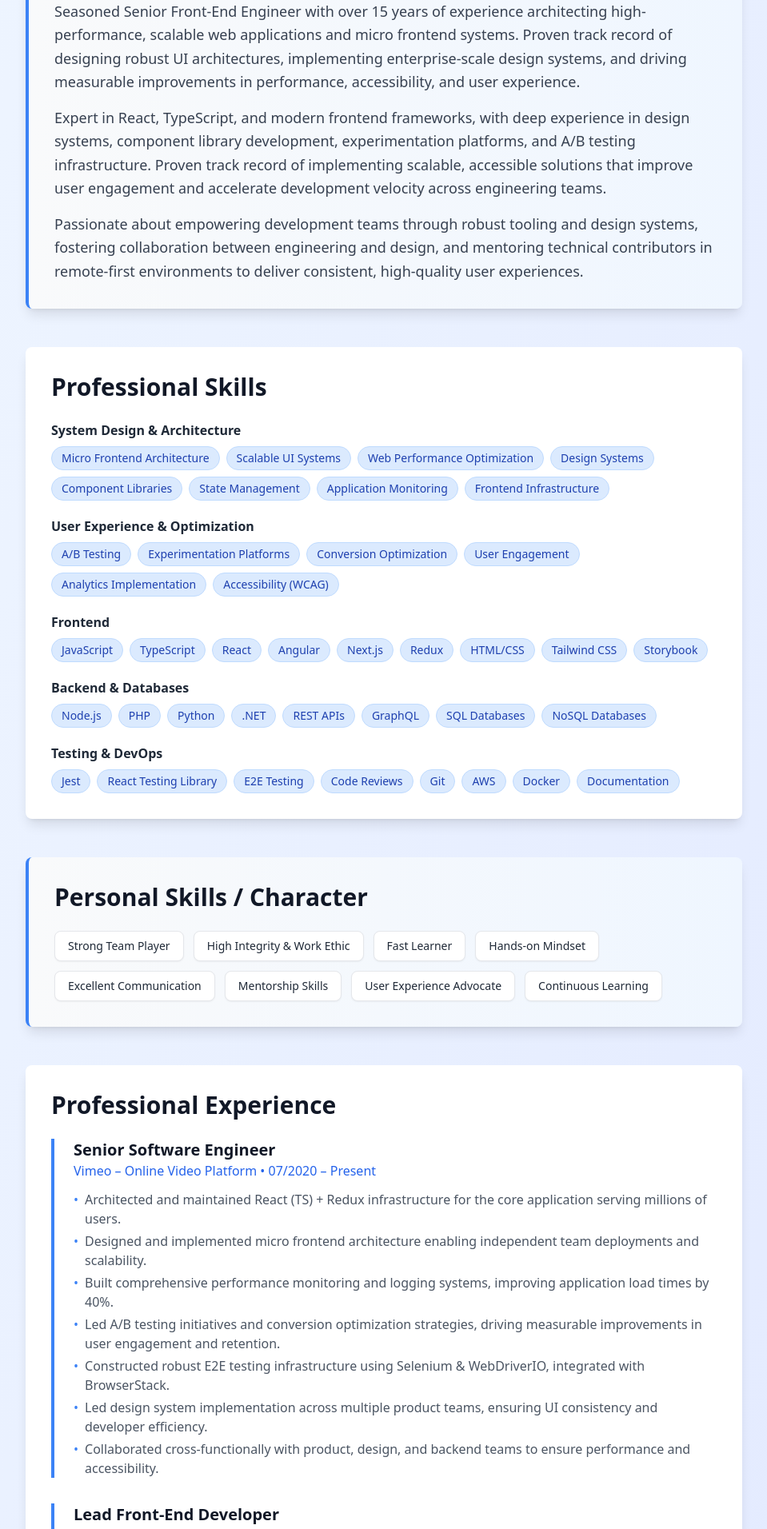
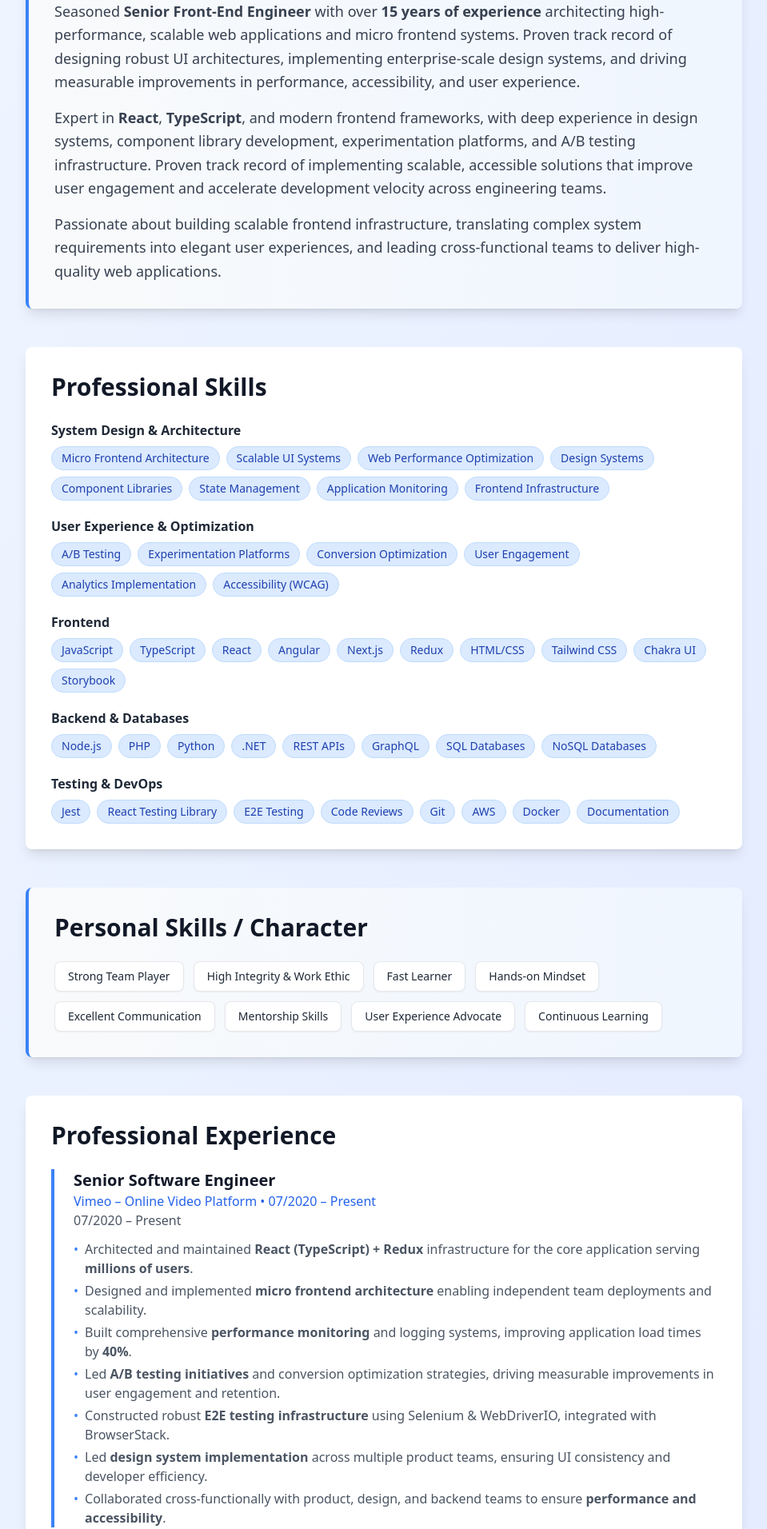
Before and after one commit to alayonyo/resume, a Next.js app: page / in a window 1280 px wide. Shown: the part 440-2352 px from the top of the page at 80% size, without its empty margins (160-1119 px from the left). Built offline with nearby package versions, Linux system fonts and the light colour scheme.

Commit message:
improve seo

```diff
--- a/components/About.tsx
+++ b/components/About.tsx
@@ -6,26 +6,26 @@ export default function About() {
       </h2>
       <div className='space-y-4 text-lg text-gray-700 dark:text-gray-300 leading-relaxed'>
         <p>
-          Seasoned Senior Front-End Engineer with over 15 years of experience
-          architecting high-performance, scalable web applications and micro
-          frontend systems. Proven track record of designing robust UI
-          architectures, implementing enterprise-scale design systems, and
-          driving measurable improvements in performance, accessibility, and
-          user experience.
+          Seasoned <strong>Senior Front-End Engineer</strong> with over{' '}
+          <strong>15 years of experience</strong> architecting high-performance,
+          scalable web applications and micro frontend systems. Proven track
+          record of designing robust UI architectures, implementing
+          enterprise-scale design systems, and driving measurable improvements
+          in performance, accessibility, and user experience.
         </p>
         <p>
-          Expert in React, TypeScript, and modern frontend frameworks, with deep
-          experience in design systems, component library development,
-          experimentation platforms, and A/B testing infrastructure. Proven
-          track record of implementing scalable, accessible solutions that
-          improve user engagement and accelerate development velocity across
-          engineering teams.
+          Expert in <strong>React</strong>, <strong>TypeScript</strong>, and
+          modern frontend frameworks, with deep experience in design systems,
+          component library development, experimentation platforms, and A/B
+          testing infrastructure. Proven track record of implementing scalable,
+          accessible solutions that improve user engagement and accelerate
+          development velocity across engineering teams.
         </p>
         <p>
-          Passionate about empowering development teams through robust tooling
-          and design systems, fostering collaboration between engineering and
-          design, and mentoring technical contributors in remote-first
-          environments to deliver consistent, high-quality user experiences.
+          Passionate about building scalable frontend infrastructure,
+          translating complex system requirements into elegant user experiences,
+          and leading cross-functional teams to deliver high-quality web
+          applications.
         </p>
       </div>
     </section>
--- a/components/Contact.tsx
+++ b/components/Contact.tsx
@@ -5,7 +5,7 @@ export default function Contact() {
         Get In Touch
       </h2>
       <p className='text-gray-700 dark:text-gray-300 mb-4'>
-        I&apos;m always interested in new opportunities and collaborations.
+        I'm always interested in new opportunities and collaborations.
       </p>
       <div className='flex flex-col sm:flex-row gap-4 justify-center'>
         <a
--- a/components/Experience.tsx
+++ b/components/Experience.tsx
@@ -6,13 +6,13 @@ export default function Experience() {
       period: '07/2020 – Present',
       description: '',
       achievements: [
-        'Architected and maintained React (TS) + Redux infrastructure for the core application serving millions of users.',
-        'Designed and implemented micro frontend architecture enabling independent team deployments and scalability.',
-        'Built comprehensive performance monitoring and logging systems, improving application load times by 40%.',
-        'Led A/B testing initiatives and conversion optimization strategies, driving measurable improvements in user engagement and retention.',
-        'Constructed robust E2E testing infrastructure using Selenium & WebDriverIO, integrated with BrowserStack.',
-        'Led design system implementation across multiple product teams, ensuring UI consistency and developer efficiency.',
-        'Collaborated cross-functionally with product, design, and backend teams to ensure performance and accessibility.',
+        'Architected and maintained <strong>React (TypeScript) + Redux</strong> infrastructure for the core application serving <strong>millions of users</strong>.',
+        'Designed and implemented <strong>micro frontend architecture</strong> enabling independent team deployments and scalability.',
+        'Built comprehensive <strong>performance monitoring</strong> and logging systems, improving application load times by <strong>40%</strong>.',
+        'Led <strong>A/B testing initiatives</strong> and conversion optimization strategies, driving measurable improvements in user engagement and retention.',
+        'Constructed robust <strong>E2E testing infrastructure</strong> using Selenium & WebDriverIO, integrated with BrowserStack.',
+        'Led <strong>design system implementation</strong> across multiple product teams, ensuring UI consistency and developer efficiency.',
+        'Collaborated cross-functionally with product, design, and backend teams to ensure <strong>performance and accessibility</strong>.',
       ],
     },
     {
@@ -21,9 +21,9 @@ export default function Experience() {
       period: '01/2019 – 05/2020',
       description: '',
       achievements: [
-        'Sole front-end developer responsible for the UX/UI of the flagship customer application.',
-        'Refactored and maintained Angular (v1 and v2+) applications in TypeScript, significantly improving performance.',
-        'Directed UI/UX strategy and ensured design system consistency across views.',
+        'Sole <strong>front-end developer</strong> responsible for the UX/UI of the flagship <strong>FinTech customer application</strong>.',
+        'Refactored and maintained <strong>Angular (v1 and v2+)</strong> applications in <strong>TypeScript</strong>, significantly improving performance.',
+        'Directed UI/UX strategy and ensured <strong>design system consistency</strong> across views.',
       ],
     },
     {
@@ -32,9 +32,9 @@ export default function Experience() {
       period: '04/2017 – 12/2018',
       description: '',
       achievements: [
-        'Guided a team of front-end engineers in developing Angular-based applications tailored to customer specifications.',
-        'Managed projects end-to-end: client scoping, UX collaboration, architecture, development, and delivery.',
-        'Promoted test-driven development utilizing Karma and Jasmine.',
+        'Guided a team of <strong>front-end engineers</strong> in developing <strong>Angular-based applications</strong> tailored to customer specifications.',
+        'Managed projects <strong>end-to-end</strong>: client scoping, UX collaboration, architecture, development, and delivery.',
+        'Promoted <strong>test-driven development</strong> utilizing Karma and Jasmine.',
       ],
     },
     {
@@ -43,9 +43,9 @@ export default function Experience() {
       period: '10/2015 – 03/2017',
       description: '',
       achievements: [
-        'Spearheaded the Angular 2 migration and TypeScript implementation for new applications.',
-        'Shared front-end expertise within the team; introduced unit testing best practices.',
-        'Served as Scrum Master, effectively facilitating Agile development cycles.',
+        'Spearheaded the <strong>Angular 2 migration</strong> and <strong>TypeScript implementation</strong> for new applications.',
+        'Shared <strong>front-end expertise</strong> within the team; introduced <strong>unit testing best practices</strong>.',
+        'Served as <strong>Scrum Master</strong>, effectively facilitating <strong>Agile development cycles</strong>.',
       ],
     },
     {
@@ -54,9 +54,9 @@ export default function Experience() {
       period: '06/2011 – 09/2015',
       description: '',
       achievements: [
-        'Provided technical leadership for the SearchApps team, developing multiple high-scale web applications.',
-        'Created web UIs and extensions for millions of daily users, implementing A/B testing frameworks that significantly improved conversion rates and user engagement.',
-        'Developed responsive layouts, browser extensions, and image portal experiences focused on user experience optimization.',
+        'Provided <strong>technical leadership</strong> for the SearchApps team, developing multiple <strong>high-scale web applications</strong>.',
+        'Created web UIs and extensions for <strong>millions of daily users</strong>, implementing <strong>A/B testing frameworks</strong> that significantly improved conversion rates and user engagement.',
+        'Developed <strong>responsive layouts</strong>, browser extensions, and image portal experiences focused on <strong>user experience optimization</strong>.',
         'Delivered internal front-end training courses on MVC4, JavaScript best practices, and scalable design patterns.',
         'Full-stack experience: .NET MVC4/5, WebAPI, MySQL/MSSQL, CDN optimization, Amazon EC2 deployment.',
       ],
@@ -113,6 +113,9 @@ export default function Experience() {
             <p className='text-blue-600 dark:text-blue-400 font-medium'>
               {exp.company} • {exp.period}
             </p>
+            <p className='text-gray-600 dark:text-gray-400 font-medium'>
+              {exp.period}
+            </p>
             <p className='text-gray-700 dark:text-gray-300 mt-3 leading-relaxed'>
               {exp.description}
             </p>
@@ -125,7 +128,7 @@ export default function Experience() {
                   <span className='text-blue-500 dark:text-blue-400 mr-2'>
                     •
                   </span>
-                  {achievement}
+                  <span dangerouslySetInnerHTML={{ __html: achievement }} />
                 </li>
               ))}
             </ul>
--- a/components/Header.tsx
+++ b/components/Header.tsx
@@ -55,9 +55,9 @@ export default function Header() {
       <h1 className='text-5xl font-bold text-gray-900 dark:text-white mb-4'>
         Yonatan Ayalon
       </h1>
-      <p className='text-xl text-gray-600 dark:text-gray-300 mb-8'>
+      <h2 className='text-xl font-semibold text-gray-600 dark:text-gray-300 mb-8'>
         Senior Front-End Software Engineer
-      </p>
+      </h2>
       <div className='flex justify-center space-x-6 mb-6'>
         <a
           href='mailto:yonatanayalon1@gmail.com'
--- a/components/Skills.tsx
+++ b/components/Skills.tsx
@@ -27,6 +27,7 @@ export default function Skills() {
       'Redux',
       'HTML/CSS',
       'Tailwind CSS',
+      'Chakra UI',
       'Storybook',
     ],
     'Backend & Databases': [
```
